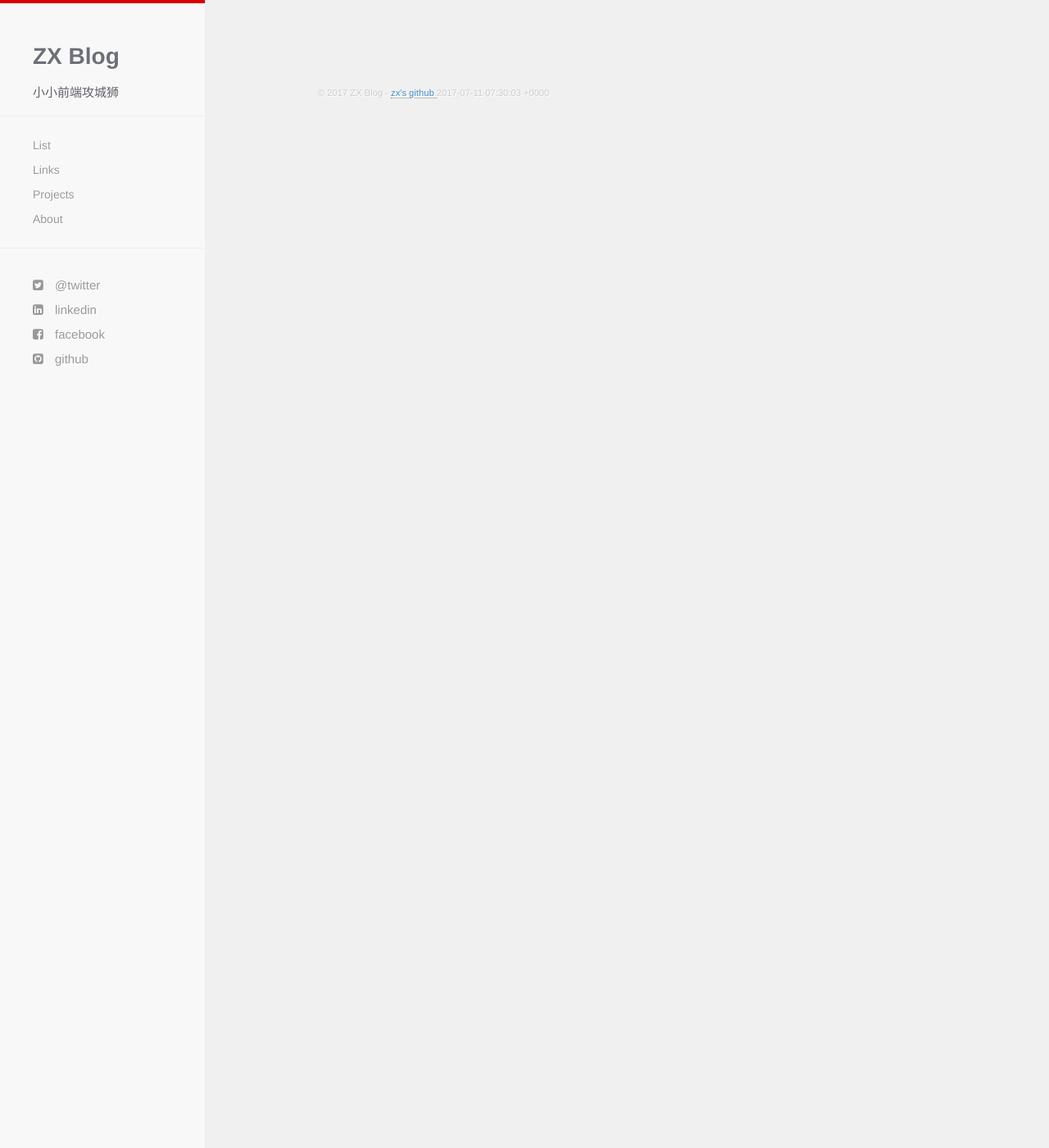
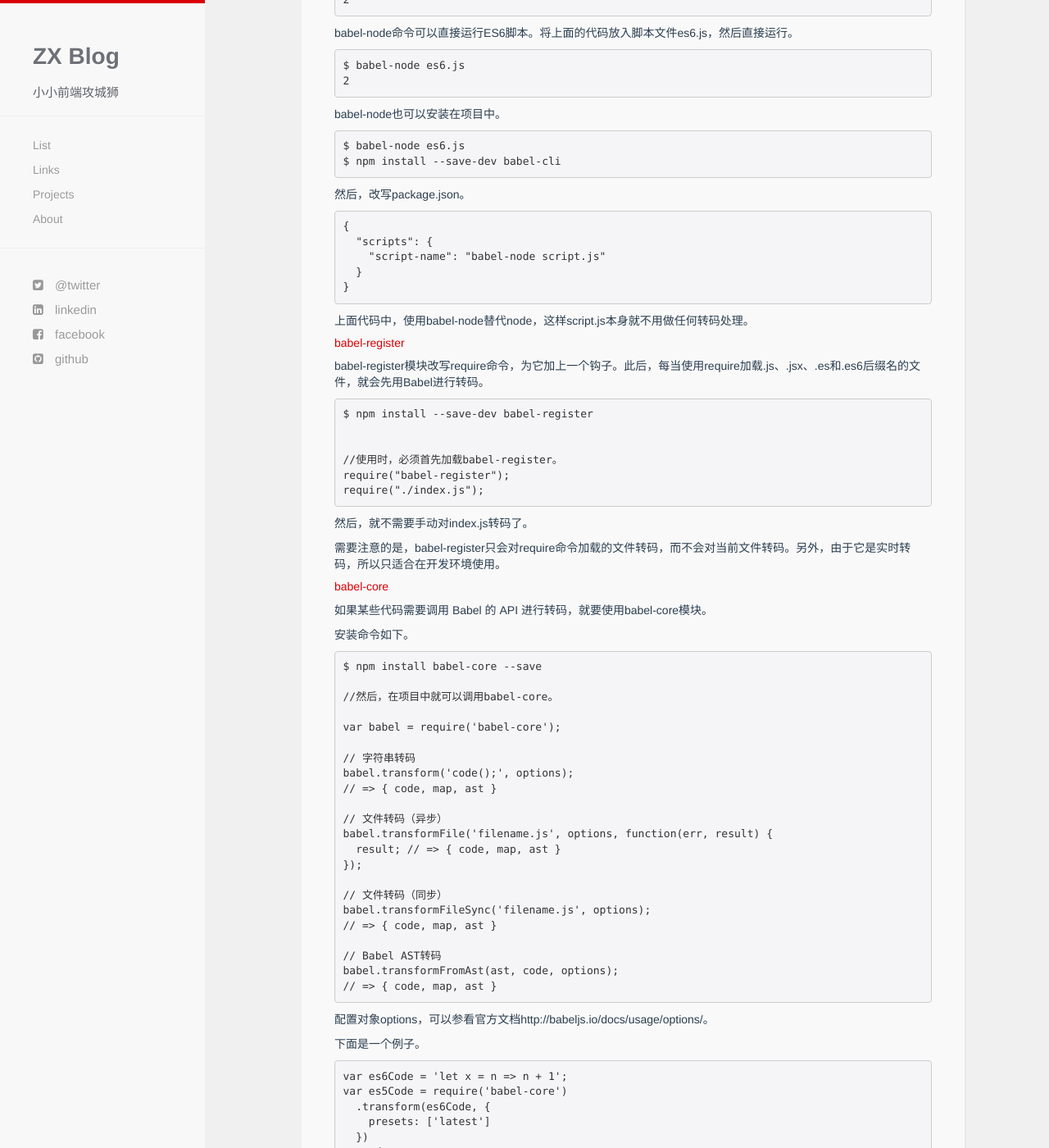
Before and after one commit to GITxiangzhang/GITxiangzhang.github.io, a Jekyll site: the page built from _posts/2016-1-1-babel转码器项目中的应用.md, in a window 1280 px wide and 1400 px high, scrolled down 2321 px. Shown: the whole window at 82% size. Built offline with Jekyll 4.4.1, drawn with Linux system fonts in a browser that asks for light colours; nearby versions of some CDN libraries; Markdown is read by kramdown in place of the engine named in the settings; comment, search, counter and statistics services are not loaded; before the commit the page ends 2447 px from its top, so only the background shows below that; some of the changed text lies outside the part shown.

Commit message:
2017  7-11

```diff
--- a/_posts/2016-1-1-babel转码器项目中的应用.md
+++ b/_posts/2016-1-1-babel转码器项目中的应用.md
@@ -110,3 +110,110 @@ $ npm run build
 {% endhighlight %}
 
 例子可见https://github.com/GITxiangzhang/react-demos中es6。
+
+##### babel-node
+babel-cli工具自带一个babel-node命令，提供一个支持ES6的REPL环境。它支持Node的REPL环境的所有功能，而且可以直接运行ES6代码。
+
+它不用单独安装，而是随babel-cli一起安装。然后，执行babel-node就进入REPL环境。
+{% highlight javascript %}
+$ babel-node
+> (x => x * 2)(1)
+2
+{% endhighlight %}
+
+babel-node命令可以直接运行ES6脚本。将上面的代码放入脚本文件es6.js，然后直接运行。
+{% highlight javascript %}
+$ babel-node es6.js
+2
+{% endhighlight %}
+
+babel-node也可以安装在项目中。
+
+{% highlight javascript %}
+$ babel-node es6.js
+$ npm install --save-dev babel-cli
+{% endhighlight %}
+然后，改写package.json。
+{% highlight javascript %}
+{
+  "scripts": {
+    "script-name": "babel-node script.js"
+  }
+}
+{% endhighlight %}
+
+上面代码中，使用babel-node替代node，这样script.js本身就不用做任何转码处理。
+
+##### babel-register
+babel-register模块改写require命令，为它加上一个钩子。此后，每当使用require加载.js、.jsx、.es和.es6后缀名的文件，就会先用Babel进行转码。
+
+{% highlight javascript %}
+$ npm install --save-dev babel-register
+
+
+//使用时，必须首先加载babel-register。
+require("babel-register");
+require("./index.js");
+{% endhighlight %}
+然后，就不需要手动对index.js转码了。
+
+需要注意的是，babel-register只会对require命令加载的文件转码，而不会对当前文件转码。另外，由于它是实时转码，所以只适合在开发环境使用。
+
+##### babel-core
+如果某些代码需要调用 Babel 的 API 进行转码，就要使用babel-core模块。
+
+安装命令如下。
+{% highlight javascript %}
+$ npm install babel-core --save
+
+//然后，在项目中就可以调用babel-core。
+
+var babel = require('babel-core');
+
+// 字符串转码
+babel.transform('code();', options);
+// => { code, map, ast }
+
+// 文件转码（异步）
+babel.transformFile('filename.js', options, function(err, result) {
+  result; // => { code, map, ast }
+});
+
+// 文件转码（同步）
+babel.transformFileSync('filename.js', options);
+// => { code, map, ast }
+
+// Babel AST转码
+babel.transformFromAst(ast, code, options);
+// => { code, map, ast }
+{% endhighlight %}
+
+配置对象options，可以参看官方文档http://babeljs.io/docs/usage/options/。
+
+下面是一个例子。
+{% highlight javascript %}
+var es6Code = 'let x = n => n + 1';
+var es5Code = require('babel-core')
+  .transform(es6Code, {
+    presets: ['latest']
+  })
+  .code;
+// '"use strict";\n\nvar x = function x(n) {\n  return n + 1;\n};'
+{% endhighlight %}
+上面代码中，transform方法的第一个参数是一个字符串，表示需要被转换的 ES6 代码，第二个参数是转换的配置对象。
+
+##### babel-polyfill
+Babel 默认只转换新的 JavaScript 句法（syntax），而不转换新的 API，比如Iterator、Generator、Set、Maps、Proxy、Reflect、Symbol、Promise等全局对象，以及一些定义在全局对象上的方法（比如Object.assign）都不会转码。
+
+举例来说，ES6 在Array对象上新增了Array.from方法。Babel 就不会转码这个方法。如果想让这个方法运行，必须使用babel-polyfill，为当前环境提供一个垫片。
+
+安装命令如下。
+{% highlight javascript %}
+$ npm install --save babel-polyfill
+//然后，在脚本头部，加入如下一行代码。
+
+import 'babel-polyfill';
+// 或者
+require('babel-polyfill');
+{% endhighlight %}
+Babel 默认不转码的 API 非常多，详细清单可以查看babel-plugin-transform-runtime模块的definitions.js文件。
```
Also changed, not shown: _posts/2016-5-1-ECMAScript6（1）简介.md (added, +95 -0 lines).
